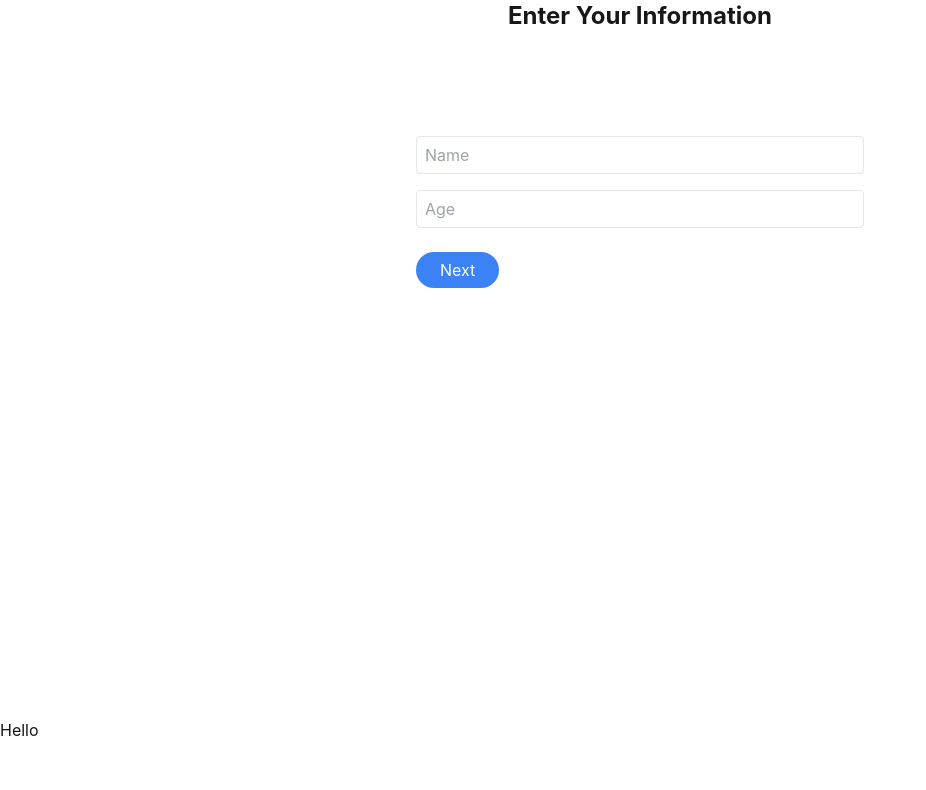
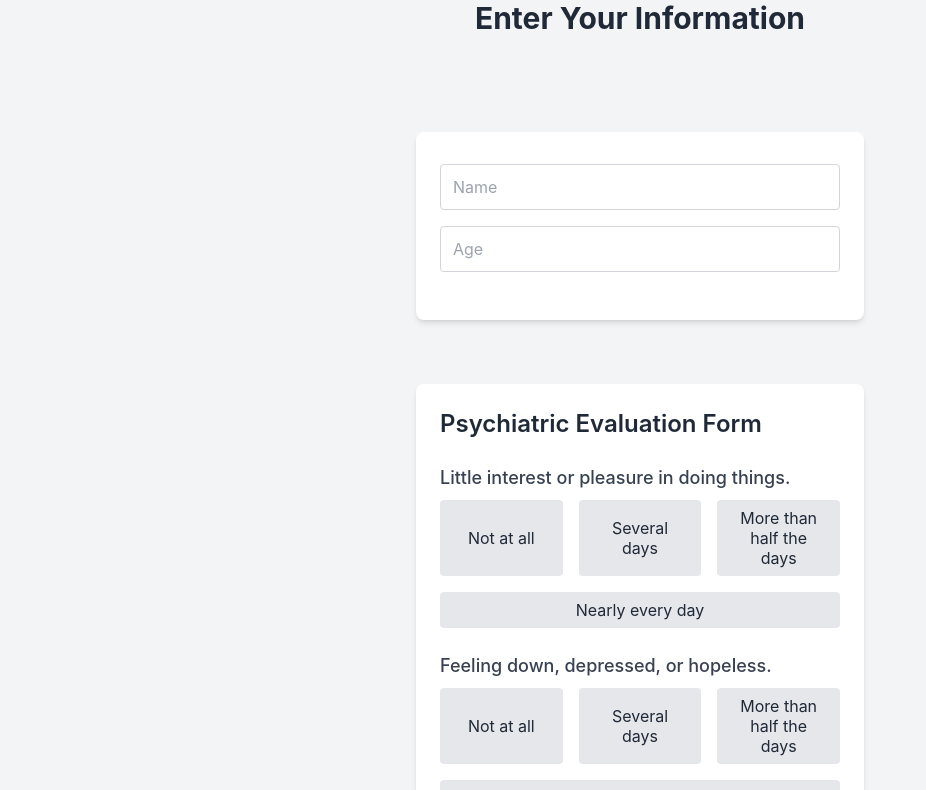
Before and after one commit to justin5764/HackGT11, a Next.js app in the folder sense/: page /user-info in a window 1280 px wide. Shown: the part 140-930 px from the top of the page, without its empty margins (0-926 px from the left). Before the commit the page ends 880 px from the top, so only its background shows below. Built offline with nearby package versions, Linux system fonts and the light colour scheme; no server answers; a web font is replaced by a local one.

Commit message:
added questions to user-info
added questions to user-info

```diff
--- a/sense/src/app/user-info/page.tsx
+++ b/sense/src/app/user-info/page.tsx
@@ -2,9 +2,35 @@
 
 'use client';
 
-import { useContext } from 'react';
+import { useContext, useState, useEffect } from 'react';
 import { AppContext } from '../../context/AppContext';
 import { useRouter } from 'next/navigation';
+
+const questions = [
+  "Little interest or pleasure in doing things.",
+  "Feeling down, depressed, or hopeless.",
+  "Trouble falling or staying asleep, or sleeping too much.",
+  "Feeling tired or having little energy.",
+  "Poor appetite or overeating.",
+  "Feeling bad about yourself - or that you are a failure or have let yourself or your family down.",
+  "Trouble concentrating on things, such as reading the newspaper or watching television.",
+  "Moving or speaking so slowly that other people could have noticed? Or the opposite - being so fidgety or restless that you have been moving around a lot more than usual.",
+  "Thoughts that you would be better off dead or of hurting yourself in some way.",
+  "Feeling nervous, anxious or on edge.",
+  "Not being able to stop or control worrying.",
+  "Worrying too much about different things.",
+  "Trouble relaxing.",
+  "Being so restless that it is hard to sit still.",
+  "Becoming easily annoyed or irritable.",
+  "Feeling afraid as if something awful might happen."
+];
+
+const options = [
+  "Not at all",
+  "Several days",
+  "More than half the days",
+  "Nearly every day"
+];
 
 const UserInfoPage = () => {
   const context = useContext(AppContext);
@@ -14,30 +40,65 @@ const UserInfoPage = () => {
     throw new Error('AppContext is undefined');
   }
 
-  const { userInfo, setUserInfo, setError } = context;
+  const { userInfo, setUserInfo, setError, psychiatricAnswers, setPsychiatricAnswers } = context;
+
+  const [formError, setFormError] = useState<string>('');
+
+  // Initialize psychiatricAnswers with nulls if not already initialized
+  useEffect(() => {
+    if (psychiatricAnswers.length < questions.length) {
+      setPsychiatricAnswers(Array(questions.length).fill(null));
+    }
+    // eslint-disable-next-line react-hooks/exhaustive-deps
+  }, []);
 
   const handleInputChange = (e: React.ChangeEvent<HTMLInputElement>) => {
     setUserInfo({ ...userInfo, [e.target.name]: e.target.value });
   };
 
-  const handleNext = () => {
+  const handleAnswerClick = (questionIndex: number, optionIndex: number) => {
+    const newAnswers = [...psychiatricAnswers];
+    newAnswers[questionIndex] = options[optionIndex];
+    setPsychiatricAnswers(newAnswers);
+  };
+
+  const handleSubmit = () => {
+    // Validate user info
     if (!userInfo.name || !userInfo.age) {
-      context.setError('Please provide both name and age.');
+      setFormError('Please provide both name and age.');
+      setError('Please provide both name and age.');
       return;
     }
+
+    // Validate psychiatric answers
+    const unanswered = psychiatricAnswers.filter(answer => answer === null || answer === undefined);
+    if (unanswered.length > 0) {
+      setFormError('Please answer all the psychiatric evaluation questions.');
+      setError('Please answer all the psychiatric evaluation questions.');
+      return;
+    }
+
+    setFormError('');
     setError('');
-    router.push('/diagnosis');
+
+    console.log("User Info:", userInfo);
+    console.log("Psychiatric Answers:", psychiatricAnswers);
+
+    router.push('/diagnosis'); // Redirect to the diagnosis page
   };
 
   return (
-    <div className="flex flex-col items-center min-h-screen p-8 pb-20 gap-16 sm:p-20">
-      <h1 className="text-2xl font-bold mb-8">Enter Your Information</h1>
-      <div className="w-full max-w-md">
+    <div className="flex flex-col items-center min-h-screen p-8 pb-20 gap-16 sm:p-20 bg-gray-100">
+      <h1 className="text-3xl font-bold mb-8 text-gray-800">Enter Your Information</h1>
+
+      {/* User Information Form */}
+      <div className="w-full max-w-md bg-white p-6 rounded-lg shadow-md">
+        <div className="mb-4">
           <input
             type="text"
             name="name"
             placeholder="Name"
-          className="border p-2 w-full my-2 rounded"
+            className="border border-gray-300 p-3 w-full my-2 rounded focus:outline-none focus:ring-2 focus:ring-blue-500"
             value={userInfo.name}
             onChange={handleInputChange}
           />
@@ -45,20 +106,61 @@ const UserInfoPage = () => {
             type="number"
             name="age"
             placeholder="Age"
-          className="border p-2 w-full my-2 rounded"
+            className="border border-gray-300 p-3 w-full my-2 rounded focus:outline-none focus:ring-2 focus:ring-blue-500"
             value={userInfo.age}
             onChange={handleInputChange}
           />
-        {context.error && (
-          <div className="mt-2 text-red-500">{context.error}</div>
+          {formError && (
+            <div className="mt-2 text-red-500">{formError}</div>
           )}
+        </div>
+      </div>
+
+      {/* Psychiatric Evaluation Form */}
+      <div className="w-full max-w-md bg-white p-6 rounded-lg shadow-md">
+        <h2 className="text-2xl font-semibold mb-6 text-gray-800">Psychiatric Evaluation Form</h2>
+        {questions.map((question, questionIndex) => (
+          <div key={questionIndex} className="mb-6">
+            <h3 className="text-lg font-medium mb-2 text-gray-700">{question}</h3>
+            <div className="flex flex-wrap gap-4">
+              {options.map((option, optionIndex) => (
                 <button
-          onClick={handleNext}
-          className="rounded-full bg-blue-500 text-white px-6 py-2 mt-4 disabled:opacity-50 hover:bg-blue-600 transition"
+                  key={optionIndex}
+                  onClick={() => handleAnswerClick(questionIndex, optionIndex)}
+                  className={`px-4 py-2 rounded ${
+                    psychiatricAnswers[questionIndex] === option
+                      ? 'bg-blue-500 text-white'
+                      : 'bg-gray-200 text-gray-800'
+                  } hover:bg-blue-400 hover:text-white transition-colors duration-200 flex-1 min-w-[120px]`}
                 >
-          Next
+                  {option}
+                </button>
+              ))}
+            </div>
+          </div>
+        ))}
+      </div>
+
+      {/* Submit Button */}
+      <div className="w-full max-w-md text-center">
+        <button
+          onClick={handleSubmit}
+          className="rounded-full bg-blue-500 text-white px-6 py-3 mt-4 disabled:opacity-50 hover:bg-blue-600 transition w-full text-lg font-semibold"
+        >
+          Submit
         </button>
       </div>
+
+      {/* Informational Note */}
+      {psychiatricAnswers.length === questions.length && psychiatricAnswers.every(answer => answer !== null && answer !== undefined) && (
+        <div className="mt-8 w-full max-w-md text-gray-600 text-center">
+          <p>
+            After completing your diagnosis, you can access the{' '}
+            <strong>Chatbot</strong> and{' '}
+            <strong>Treatment Map</strong> by clicking on the respective links in the top-right navigation bar.
+          </p>
+        </div>
+      )}
     </div>
   );
 };
--- a/sense/src/context/AppContext.tsx
+++ b/sense/src/context/AppContext.tsx
@@ -20,6 +20,9 @@ interface AppContextType {
   setError: React.Dispatch<React.SetStateAction<string>>;
   loading: boolean;
   setLoading: React.Dispatch<React.SetStateAction<boolean>>;
+  psychiatricAnswers: string[];
+  setPsychiatricAnswers: React.Dispatch<React.SetStateAction<string[]>>;
+
 }
 
 export const AppContext = createContext<AppContextType | undefined>(undefined);
@@ -32,6 +35,8 @@ export const AppProvider = ({ children }: { children: ReactNode }) => {
   const [suggestions, setSuggestions] = useState<string>('');
   const [error, setError] = useState<string>('');
   const [loading, setLoading] = useState<boolean>(false);
+  const [psychiatricAnswers, setPsychiatricAnswers] = useState<string[]>([]); // Initialize psychiatric answers
+
 
   return (
     <AppContext.Provider
@@ -50,6 +55,9 @@ export const AppProvider = ({ children }: { children: ReactNode }) => {
         setError,
         loading,
         setLoading,
+        psychiatricAnswers,
+        setPsychiatricAnswers,
+
       }}
     >
       {children}
```
Lines whose indentation alone changed are shown as unchanged.
